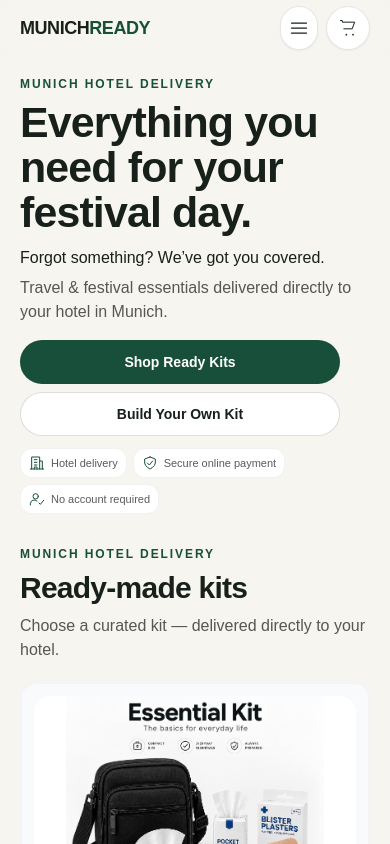
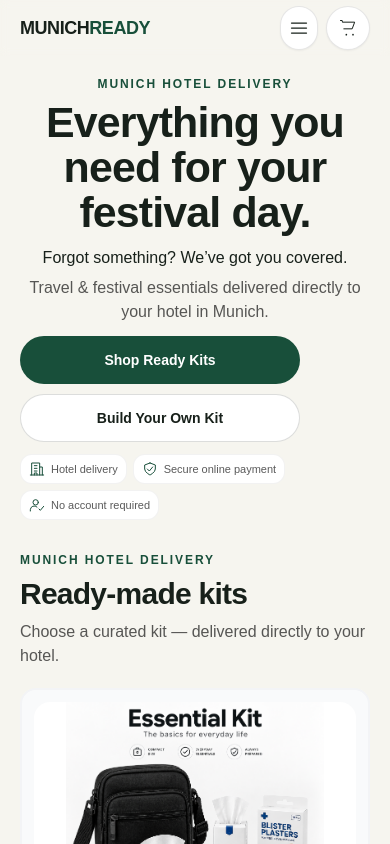
Before and after one commit to cleanxmunchen-lang/munich-ready, a Next.js app: page / in a window 390 px wide. Shown: the top 844 px of the page. Built offline with nearby package versions, Linux system fonts and the light colour scheme.

Commit message:
Mobile: center hero text; compact CTAs; fix mobile menu items visibility and styling

```diff
--- a/app/globals.css
+++ b/app/globals.css
@@ -48,15 +48,18 @@ button, input, textarea, select { font: inherit; }
 
   .hero { padding-top: 20px; padding-bottom: 0; }
   .hero > .grid { grid-template-columns: minmax(0, 1fr); gap: 12px; }
+  /* Center hero content on mobile */
+  .hero .min-w-0 { text-align: center; }
+  .hero h1, .hero p, .hero-benefits, .hero-actions { text-align: center; }
   .hero h1 { margin-top: 8px; font-size: clamp(42px, 11vw, 64px); line-height: 1.05; }
   .hero h1 + p { margin-top: 12px; font-size: 16px; line-height: 1.4; }
   .hero h1 + p + p { margin-top: 6px; font-size: 16px; line-height: 1.5; }
-  .hero-actions { display: flex; flex-wrap: wrap; justify-content: center; margin-top: 16px; gap: 8px; }
-  .hero-actions a { width: auto; min-width: 140px; max-width: 320px; }
-  /* Very small phones stack full-width */
-  @media (max-width: 389px) {
-    .hero-actions { flex-direction: column; gap: 8px; }
-    .hero-actions a { width: 100%; }
+  .hero-actions { display: flex; flex-wrap: wrap; justify-content: center; margin-top: 12px; gap: 10px; }
+  .hero-actions a { width: auto; min-width: 160px; max-width: 280px; padding: 10px 18px; height: 48px; }
+  /* Very small phones stack full-width but constrained */
+  @media (max-width: 375px) {
+    .hero-actions { flex-direction: column; gap: 12px; }
+    .hero-actions a { width: min(92%, 260px); margin: 0 auto; }
   }
   .hero-benefits { margin-top: 12px; gap: 6px; }
   .hero-benefits > div { gap: 6px; padding: 6px 8px; font-size: 11px; }
--- a/components/header.tsx
+++ b/components/header.tsx
@@ -69,12 +69,12 @@ export function Header() {
 			{open && (
 				<div className="fixed inset-0 z-40 md:hidden">
 					<div className="absolute inset-0 bg-black/30" />
-					<div ref={panelRef} className="absolute right-4 top-16 w-[88%] max-w-xs rounded-xl bg-white border border-black/5 shadow-lg p-4">
-						<nav className="flex flex-col gap-3">
-							<a href="#kits" onClick={() => setOpen(false)} className="text-sm font-semibold py-2">Ready Kits</a>
-							<a href="#build" onClick={() => setOpen(false)} className="text-sm font-semibold py-2">Build Your Kit</a>
-							<a href="#how" onClick={() => setOpen(false)} className="text-sm font-semibold py-2">How It Works</a>
-							<a href="#faq" onClick={() => setOpen(false)} className="text-sm font-semibold py-2">FAQ</a>
+					<div ref={panelRef} className="absolute right-4 top-16 w-[88%] max-w-xs rounded-xl bg-white border border-black/5 shadow-lg p-2">
+						<nav className="flex flex-col">
+							<a href="#kits" onClick={() => setOpen(false)} className="block w-full text-left text-[#17201a] py-3 px-3 rounded-md hover:bg-[#e7f0e7]">Ready Kits</a>
+							<a href="#build" onClick={() => setOpen(false)} className="block w-full text-left text-[#17201a] py-3 px-3 rounded-md hover:bg-[#e7f0e7]">Build Your Kit</a>
+							<a href="#how" onClick={() => setOpen(false)} className="block w-full text-left text-[#17201a] py-3 px-3 rounded-md hover:bg-[#e7f0e7]">How It Works</a>
+							<a href="#faq" onClick={() => setOpen(false)} className="block w-full text-left text-[#17201a] py-3 px-3 rounded-md hover:bg-[#e7f0e7]">FAQ</a>
 						</nav>
 					</div>
 				</div>
```
